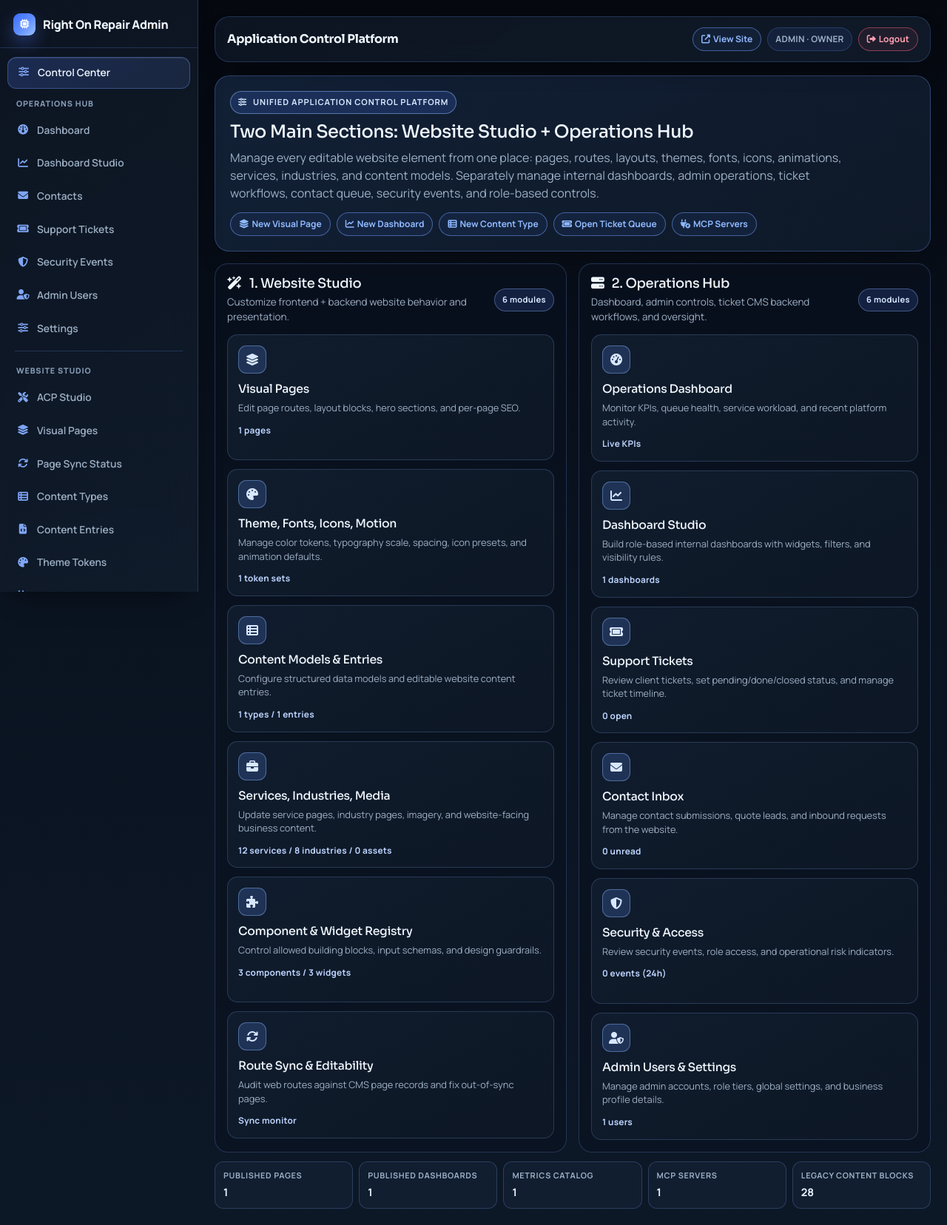
After one commit to Sharky1925/my-launcher-ready, a Flask app: page /admin/control-center in a window 1280 px wide. The commit adds this page. Shown: the whole page at 74% size. Run offline with Flask 3, Linux system fonts and the light colour scheme; a user stored in the database is signed in; data comes from the database, SQL or seed files in the repository; data that the repository does not hold is empty; some libraries are stand-ins or nearby versions.

Commit message:
Build two-section admin control center for website studio and operations hub

```diff
--- a/app/routes/admin.py
+++ b/app/routes/admin.py
@@ -212,6 +212,7 @@ SUPPORT_TICKET_EVENT_BADGES = {
     SUPPORT_TICKET_EVENT_ADMIN_UPDATE: 'bg-secondary',
 }
 ADMIN_PERMISSION_MAP = {
+    'admin.control_center': 'dashboard:view',
     'admin.dashboard': 'dashboard:view',
     'admin.services': 'content:manage',
     'admin.service_add': 'content:manage',
@@ -1168,6 +1169,172 @@ def logout():
     return redirect(url_for('admin.login'))
 
 
+@admin_bp.route('/control-center')
+@login_required
+def control_center():
+    now = utc_now_naive()
+    last_24h = now - timedelta(hours=24)
+    open_ticket_statuses = [
+        SUPPORT_TICKET_STATUS_OPEN,
+        SUPPORT_TICKET_STATUS_IN_PROGRESS,
+        SUPPORT_TICKET_STATUS_WAITING_CUSTOMER,
+    ]
+
+    page_count = AcpPageDocument.query.count()
+    dashboard_count = AcpDashboardDocument.query.count()
+    published_page_count = AcpPageDocument.query.filter_by(status=WORKFLOW_PUBLISHED).count()
+    published_dashboard_count = AcpDashboardDocument.query.filter_by(status=WORKFLOW_PUBLISHED).count()
+    content_type_count = AcpContentType.query.filter_by(is_enabled=True).count()
+    content_entry_count = AcpContentEntry.query.count()
+    theme_token_count = AcpThemeTokenSet.query.count()
+    registry_component_count = AcpComponentDefinition.query.filter_by(is_enabled=True).count()
+    registry_widget_count = AcpWidgetDefinition.query.filter_by(is_enabled=True).count()
+    metric_count = AcpMetricDefinition.query.filter_by(is_enabled=True).count()
+    mcp_server_count = AcpMcpServer.query.count()
+    services_count = Service.query.count()
+    industries_count = Industry.query.count()
+    media_count = Media.query.count()
+    content_block_count = ContentBlock.query.count()
+
+    ticket_open_count = SupportTicket.query.filter(SupportTicket.status.in_(open_ticket_statuses)).count()
+    contacts_unread_count = ContactSubmission.query.filter_by(is_read=False).count()
+    security_24h_count = SecurityEvent.query.filter(SecurityEvent.created_at >= last_24h).count()
+    users_count = User.query.count()
+
+    website_modules = [
+        {
+            'title': 'Visual Pages',
+            'description': 'Edit page routes, layout blocks, hero sections, and per-page SEO.',
+            'icon': 'fa-solid fa-layer-group',
+            'href': url_for('admin.acp_pages'),
+            'permission': 'acp:pages:manage',
+            'metric': f'{page_count} pages',
+        },
+        {
+            'title': 'Theme, Fonts, Icons, Motion',
+            'description': 'Manage color tokens, typography scale, spacing, icon presets, and animation defaults.',
+            'icon': 'fa-solid fa-palette',
+            'href': url_for('admin.acp_theme_tokens'),
+            'permission': 'acp:theme:manage',
+            'metric': f'{theme_token_count} token sets',
+        },
+        {
+            'title': 'Content Models & Entries',
+            'description': 'Configure structured data models and editable website content entries.',
+            'icon': 'fa-solid fa-table-list',
+            'href': url_for('admin.acp_content_types'),
+            'permission': 'acp:content:manage',
+            'metric': f'{content_type_count} types / {content_entry_count} entries',
+        },
+        {
+            'title': 'Services, Industries, Media',
+            'description': 'Update service pages, industry pages, imagery, and website-facing business content.',
+            'icon': 'fa-solid fa-briefcase',
+            'href': url_for('admin.services'),
+            'permission': 'content:manage',
+            'metric': f'{services_count} services / {industries_count} industries / {media_count} assets',
+        },
+        {
+            'title': 'Component & Widget Registry',
+            'description': 'Control allowed building blocks, input schemas, and design guardrails.',
+            'icon': 'fa-solid fa-puzzle-piece',
+            'href': url_for('admin.acp_registry'),
+            'permission': 'acp:registry:manage',
+            'metric': f'{registry_component_count} components / {registry_widget_count} widgets',
+        },
+        {
+            'title': 'Route Sync & Editability',
+            'description': 'Audit web routes against CMS page records and fix out-of-sync pages.',
+            'icon': 'fa-solid fa-arrows-rotate',
+            'href': url_for('admin.acp_sync_status'),
+            'permission': 'acp:pages:manage',
+            'metric': 'Sync monitor',
+        },
+    ]
+
+    operations_modules = [
+        {
+            'title': 'Operations Dashboard',
+            'description': 'Monitor KPIs, queue health, service workload, and recent platform activity.',
+            'icon': 'fa-solid fa-gauge-high',
+            'href': url_for('admin.dashboard'),
+            'permission': 'dashboard:view',
+            'metric': 'Live KPIs',
+        },
+        {
+            'title': 'Dashboard Studio',
+            'description': 'Build role-based internal dashboards with widgets, filters, and visibility rules.',
+            'icon': 'fa-solid fa-chart-line',
+            'href': url_for('admin.acp_dashboards'),
+            'permission': 'acp:dashboards:manage',
+            'metric': f'{dashboard_count} dashboards',
+        },
+        {
+            'title': 'Support Tickets',
+            'description': 'Review client tickets, set pending/done/closed status, and manage ticket timeline.',
+            'icon': 'fa-solid fa-ticket',
+            'href': url_for('admin.support_tickets'),
+            'permission': 'support:manage',
+            'metric': f'{ticket_open_count} open',
+        },
+        {
+            'title': 'Contact Inbox',
+            'description': 'Manage contact submissions, quote leads, and inbound requests from the website.',
+            'icon': 'fa-solid fa-envelope',
+            'href': url_for('admin.contacts'),
+            'permission': 'support:manage',
+            'metric': f'{contacts_unread_count} unread',
+        },
+        {
+            'title': 'Security & Access',
+            'description': 'Review security events, role access, and operational risk indicators.',
+            'icon': 'fa-solid fa-shield-halved',
+            'href': url_for('admin.security_events'),
+            'permission': 'security:view',
+            'metric': f'{security_24h_count} events (24h)',
+        },
+        {
+            'title': 'Admin Users & Settings',
+            'description': 'Manage admin accounts, role tiers, global settings, and business profile details.',
+            'icon': 'fa-solid fa-user-shield',
+            'href': url_for('admin.users'),
+            'permission': 'users:manage',
+            'metric': f'{users_count} users',
+        },
+    ]
+
+    visible_website_modules = [item for item in website_modules if has_permission(current_user, item['permission'])]
+    visible_operations_modules = [item for item in operations_modules if has_permission(current_user, item['permission'])]
+
+    quick_actions = []
+    if has_permission(current_user, 'acp:pages:manage'):
+        quick_actions.append({'label': 'New Visual Page', 'href': url_for('admin.acp_page_add'), 'icon': 'fa-solid fa-layer-group'})
+    if has_permission(current_user, 'acp:dashboards:manage'):
+        quick_actions.append({'label': 'New Dashboard', 'href': url_for('admin.acp_dashboard_add'), 'icon': 'fa-solid fa-chart-line'})
+    if has_permission(current_user, 'acp:content:manage'):
+        quick_actions.append({'label': 'New Content Type', 'href': url_for('admin.acp_content_type_add'), 'icon': 'fa-solid fa-table-list'})
+    if has_permission(current_user, 'support:manage'):
+        quick_actions.append({'label': 'Open Ticket Queue', 'href': url_for('admin.support_tickets'), 'icon': 'fa-solid fa-ticket'})
+    if has_permission(current_user, 'acp:mcp:manage'):
+        quick_actions.append({'label': 'MCP Servers', 'href': url_for('admin.acp_mcp_servers'), 'icon': 'fa-solid fa-plug-circle-bolt'})
+
+    return render_template(
+        'admin/control_center.html',
+        website_modules=visible_website_modules,
+        operations_modules=visible_operations_modules,
+        quick_actions=quick_actions,
+        section_stats={
+            'website_total': len(visible_website_modules),
+            'operations_total': len(visible_operations_modules),
+            'published_pages': published_page_count,
+            'published_dashboards': published_dashboard_count,
+            'metrics': metric_count,
+            'mcp_servers': mcp_server_count,
+            'content_blocks': content_block_count,
+        },
+    )
+
+
 # Dashboard
 @admin_bp.route('/')
 @login_required
--- a/app/templates/admin/base.html
+++ b/app/templates/admin/base.html
@@ -92,6 +92,15 @@
       gap: 4px;
       padding: 12px 10px 18px;
     }
+    .sidebar-label {
+      color: #9cb4d2;
+      font-size: .67rem;
+      font-weight: 800;
+      text-transform: uppercase;
+      letter-spacing: .08em;
+      padding: 8px 12px 4px;
+      opacity: .85;
+    }
     .sidebar-nav .nav-link {
       display: flex;
       align-items: center;
@@ -478,17 +497,37 @@
     </div>
     <nav class="sidebar-nav">
       {% if current_user.has_permission('dashboard:view') %}
+      <a class="nav-link {% if request.endpoint == 'admin.control_center' %}active{% endif %}" href="{{ url_for('admin.control_center') }}"><i class="fa-solid fa-sliders"></i>Control Center</a>
+      {% endif %}
+      <div class="sidebar-label">Operations Hub</div>
+      {% if current_user.has_permission('dashboard:view') %}
       <a class="nav-link {% if request.endpoint == 'admin.dashboard' %}active{% endif %}" href="{{ url_for('admin.dashboard') }}"><i class="fa-solid fa-gauge"></i>Dashboard</a>
       {% endif %}
+      {% if current_user.has_permission('acp:dashboards:manage') %}
+      <a class="nav-link {% if request.endpoint in ['admin.acp_dashboards', 'admin.acp_dashboard_add', 'admin.acp_dashboard_edit'] %}active{% endif %}" href="{{ url_for('admin.acp_dashboards') }}"><i class="fa-solid fa-chart-line"></i>Dashboard Studio</a>
+      {% endif %}
+      {% if current_user.has_permission('support:manage') %}
+      <a class="nav-link {% if request.endpoint in ['admin.contacts', 'admin.contact_view'] %}active{% endif %}" href="{{ url_for('admin.contacts') }}"><i class="fa-solid fa-envelope"></i>Contacts</a>
+      <a class="nav-link {% if request.endpoint in ['admin.support_tickets', 'admin.support_ticket_view'] %}active{% endif %}" href="{{ url_for('admin.support_tickets') }}"><i class="fa-solid fa-ticket"></i>Support Tickets</a>
+      {% endif %}
+      {% if current_user.has_permission('security:view') %}
+      <a class="nav-link {% if request.endpoint == 'admin.security_events' %}active{% endif %}" href="{{ url_for('admin.security_events') }}"><i class="fa-solid fa-shield-halved"></i>Security Events</a>
+      {% endif %}
+      {% if current_user.has_permission('users:manage') %}
+      <a class="nav-link {% if request.endpoint in ['admin.users', 'admin.user_add', 'admin.user_edit'] %}active{% endif %}" href="{{ url_for('admin.users') }}"><i class="fa-solid fa-user-shield"></i>Admin Users</a>
+      {% endif %}
+      {% if current_user.has_permission('settings:manage') %}
+      <a class="nav-link {% if request.endpoint == 'admin.settings' %}active{% endif %}" href="{{ url_for('admin.settings') }}"><i class="fa-solid fa-sliders"></i>Settings</a>
+      {% endif %}
+
+      <div class="sidebar-sep"></div>
+      <div class="sidebar-label">Website Studio</div>
       {% if current_user.has_permission('acp:studio:view') %}
       <a class="nav-link {% if request.endpoint == 'admin.acp_studio' %}active{% endif %}" href="{{ url_for('admin.acp_studio') }}"><i class="fa-solid fa-screwdriver-wrench"></i>ACP Studio</a>
       {% endif %}
       {% if current_user.has_permission('acp:pages:manage') %}
       <a class="nav-link {% if request.endpoint in ['admin.acp_pages', 'admin.acp_page_add', 'admin.acp_page_edit'] %}active{% endif %}" href="{{ url_for('admin.acp_pages') }}"><i class="fa-solid fa-layer-group"></i>Visual Pages</a>
       <a class="nav-link {% if request.endpoint in ['admin.acp_sync_status'] %}active{% endif %}" href="{{ url_for('admin.acp_sync_status') }}"><i class="fa-solid fa-arrows-rotate"></i>Page Sync Status</a>
-      {% endif %}
-      {% if current_user.has_permission('acp:dashboards:manage') %}
-      <a class="nav-link {% if request.endpoint in ['admin.acp_dashboards', 'admin.acp_dashboard_add', 'admin.acp_dashboard_edit'] %}active{% endif %}" href="{{ url_for('admin.acp_dashboards') }}"><i class="fa-solid fa-chart-line"></i>Dashboard Studio</a>
       {% endif %}
       {% if current_user.has_permission('acp:content:manage') %}
       <a class="nav-link {% if request.endpoint in ['admin.acp_content_types', 'admin.acp_content_type_add', 'admin.acp_content_type_edit'] %}active{% endif %}" href="{{ url_for('admin.acp_content_types') }}"><i class="fa-solid fa-table-list"></i>Content Types</a>
@@ -553,17 +579,36 @@
       <div class="collapse navbar-collapse" id="adminMobileNav">
         <ul class="navbar-nav pt-2">
           {% if current_user.has_permission('dashboard:view') %}
+          <li class="nav-item"><a class="nav-link {% if request.endpoint == 'admin.control_center' %}active{% endif %}" href="{{ url_for('admin.control_center') }}">Control Center</a></li>
+          {% endif %}
+          <li class="nav-section-label">Operations Hub</li>
+          {% if current_user.has_permission('dashboard:view') %}
           <li class="nav-item"><a class="nav-link {% if request.endpoint == 'admin.dashboard' %}active{% endif %}" href="{{ url_for('admin.dashboard') }}">Dashboard</a></li>
           {% endif %}
+          {% if current_user.has_permission('acp:dashboards:manage') %}
+          <li class="nav-item"><a class="nav-link {% if request.endpoint in ['admin.acp_dashboards', 'admin.acp_dashboard_add', 'admin.acp_dashboard_edit'] %}active{% endif %}" href="{{ url_for('admin.acp_dashboards') }}">Dashboard Studio</a></li>
+          {% endif %}
+          {% if current_user.has_permission('support:manage') %}
+          <li class="nav-item"><a class="nav-link {% if request.endpoint in ['admin.contacts', 'admin.contact_view'] %}active{% endif %}" href="{{ url_for('admin.contacts') }}">Contacts</a></li>
+          <li class="nav-item"><a class="nav-link {% if request.endpoint in ['admin.support_tickets', 'admin.support_ticket_view'] %}active{% endif %}" href="{{ url_for('admin.support_tickets') }}">Support Tickets</a></li>
+          {% endif %}
+          {% if current_user.has_permission('security:view') %}
+          <li class="nav-item"><a class="nav-link {% if request.endpoint == 'admin.security_events' %}active{% endif %}" href="{{ url_for('admin.security_events') }}">Security Events</a></li>
+          {% endif %}
+          {% if current_user.has_permission('users:manage') %}
+          <li class="nav-item"><a class="nav-link {% if request.endpoint in ['admin.users', 'admin.user_add', 'admin.user_edit'] %}active{% endif %}" href="{{ url_for('admin.users') }}">Admin Users</a></li>
+          {% endif %}
+          {% if current_user.has_permission('settings:manage') %}
+          <li class="nav-item"><a class="nav-link {% if request.endpoint == 'admin.settings' %}active{% endif %}" href="{{ url_for('admin.settings') }}">Settings</a></li>
+          {% endif %}
+
+          <li class="nav-section-label">Website Studio</li>
           {% if current_user.has_permission('acp:studio:view') %}
           <li class="nav-item"><a class="nav-link {% if request.endpoint == 'admin.acp_studio' %}active{% endif %}" href="{{ url_for('admin.acp_studio') }}">ACP Studio</a></li>
           {% endif %}
           {% if current_user.has_permission('acp:pages:manage') %}
           <li class="nav-item"><a class="nav-link {% if request.endpoint in ['admin.acp_pages', 'admin.acp_page_add', 'admin.acp_page_edit'] %}active{% endif %}" href="{{ url_for('admin.acp_pages') }}">Visual Pages</a></li>
           <li class="nav-item"><a class="nav-link {% if request.endpoint in ['admin.acp_sync_status'] %}active{% endif %}" href="{{ url_for('admin.acp_sync_status') }}">Page Sync Status</a></li>
-          {% endif %}
-          {% if current_user.has_permission('acp:dashboards:manage') %}
-          <li class="nav-item"><a class="nav-link {% if request.endpoint in ['admin.acp_dashboards', 'admin.acp_dashboard_add', 'admin.acp_dashboard_edit'] %}active{% endif %}" href="{{ url_for('admin.acp_dashboards') }}">Dashboard Studio</a></li>
           {% endif %}
           {% if current_user.has_permission('acp:content:manage') %}
           <li class="nav-item"><a class="nav-link {% if request.endpoint in ['admin.acp_content_types', 'admin.acp_content_type_add', 'admin.acp_content_type_edit'] %}active{% endif %}" href="{{ url_for('admin.acp_content_types') }}">Content Types</a></li>
--- /dev/null
+++ b/app/templates/admin/control_center.html
@@ -0,0 +1,253 @@
+{% extends "admin/base.html" %}
+{% block page_title %}Application Control Platform{% endblock %}
+
+{% block extra_css %}
+<style nonce="{{ csp_nonce }}">
+  .cc-intro {
+    border: 1px solid rgba(116, 160, 255, 0.3);
+    background: linear-gradient(150deg, rgba(20, 35, 58, 0.9), rgba(15, 26, 42, 0.92));
+    border-radius: 20px;
+    padding: 20px;
+    box-shadow: 0 20px 40px -28px rgba(0, 0, 0, 0.75);
+  }
+  .cc-kicker {
+    display: inline-flex;
+    align-items: center;
+    gap: 8px;
+    border-radius: 999px;
+    border: 1px solid rgba(145, 188, 255, 0.5);
+    background: rgba(76, 125, 255, 0.18);
+    color: #d8e8ff;
+    font-size: .7rem;
+    text-transform: uppercase;
+    letter-spacing: .08em;
+    font-weight: 700;
+    padding: 6px 10px;
+    margin-bottom: 10px;
+  }
+  .cc-intro h2 {
+    margin: 0 0 8px;
+    font-size: 1.5rem;
+  }
+  .cc-intro p {
+    margin: 0;
+    color: var(--text-muted);
+    max-width: 840px;
+  }
+  .cc-actions {
+    margin-top: 14px;
+    display: flex;
+    gap: 8px;
+    flex-wrap: wrap;
+  }
+
+  .cc-section {
+    border: 1px solid rgba(116, 160, 255, 0.24);
+    border-radius: 18px;
+    background: rgba(10, 18, 32, 0.65);
+    padding: 16px;
+    height: 100%;
+  }
+  .cc-section-head {
+    display: flex;
+    justify-content: space-between;
+    align-items: center;
+    gap: 10px;
+    margin-bottom: 14px;
+  }
+  .cc-section-title {
+    margin: 0;
+    font-size: 1.12rem;
+    display: flex;
+    align-items: center;
+    gap: 10px;
+  }
+  .cc-section-sub {
+    margin: 4px 0 0;
+    color: var(--text-muted);
+    font-size: .84rem;
+  }
+  .cc-stat-chip {
+    border-radius: 999px;
+    border: 1px solid rgba(147, 186, 255, 0.36);
+    background: rgba(86, 127, 255, 0.16);
+    color: #d5e6ff;
+    font-size: .7rem;
+    font-weight: 700;
+    letter-spacing: .03em;
+    padding: 6px 10px;
+    white-space: nowrap;
+  }
+  .cc-grid {
+    display: grid;
+    gap: 12px;
+    grid-template-columns: repeat(auto-fit, minmax(220px, 1fr));
+  }
+  .cc-module {
+    display: block;
+    border-radius: 14px;
+    border: 1px solid rgba(120, 162, 235, 0.24);
+    background: linear-gradient(150deg, rgba(17, 29, 46, 0.94), rgba(14, 24, 38, 0.9));
+    padding: 14px;
+    min-height: 170px;
+    transition: transform .2s ease, border-color .2s ease, box-shadow .2s ease;
+  }
+  .cc-module:hover {
+    transform: translateY(-2px);
+    border-color: rgba(157, 197, 255, 0.52);
+    box-shadow: 0 16px 26px -20px rgba(0, 0, 0, 0.75);
+    color: inherit;
+  }
+  .cc-module-icon {
+    width: 38px;
+    height: 38px;
+    border-radius: 11px;
+    display: inline-flex;
+    align-items: center;
+    justify-content: center;
+    background: rgba(95, 146, 255, 0.2);
+    border: 1px solid rgba(144, 186, 255, 0.42);
+    color: #d8e7ff;
+    margin-bottom: 12px;
+    font-size: 1rem;
+  }
+  .cc-module h4 {
+    margin: 0 0 6px;
+    font-size: .98rem;
+  }
+  .cc-module p {
+    margin: 0 0 12px;
+    color: var(--text-muted);
+    font-size: .8rem;
+    line-height: 1.45;
+  }
+  .cc-module-foot {
+    font-size: .74rem;
+    color: #bcd4ff;
+    font-weight: 700;
+    letter-spacing: .02em;
+  }
+  .cc-meta-row {
+    margin-top: 12px;
+    display: grid;
+    gap: 8px;
+    grid-template-columns: repeat(auto-fit, minmax(150px, 1fr));
+  }
+  .cc-meta-item {
+    border-radius: 12px;
+    border: 1px solid rgba(122, 162, 240, 0.24);
+    background: rgba(20, 34, 54, 0.7);
+    padding: 10px 11px;
+  }
+  .cc-meta-item .label {
+    font-size: .68rem;
+    text-transform: uppercase;
+    letter-spacing: .06em;
+    color: var(--text-muted);
+    margin-bottom: 4px;
+    font-weight: 700;
+  }
+  .cc-meta-item .value {
+    font-size: .9rem;
+    font-weight: 700;
+    color: #e9f3ff;
+  }
+</style>
+{% endblock %}
+
+{% block content %}
+<div class="cc-intro mb-3">
+  <div class="cc-kicker"><i class="fa-solid fa-sliders"></i> Unified Application Control Platform</div>
+  <h2>Two Main Sections: Website Studio + Operations Hub</h2>
+  <p>
+    Manage every editable website element from one place: pages, routes, layouts, themes, fonts, icons, animations, services, industries,
+    and content models. Separately manage internal dashboards, admin operations, ticket workflows, contact queue, security events, and role-based controls.
+  </p>
+  {% if quick_actions %}
+  <div class="cc-actions">
+    {% for action in quick_actions %}
+    <a href="{{ action.href }}" class="btn btn-sm btn-outline-primary"><i class="{{ action.icon }} me-1"></i>{{ action.label }}</a>
+    {% endfor %}
+  </div>
+  {% endif %}
+</div>
+
+<div class="row g-3">
+  <div class="col-xl-6">
+    <section class="cc-section">
+      <div class="cc-section-head">
+        <div>
+          <h3 class="cc-section-title"><i class="fa-solid fa-wand-magic-sparkles"></i> 1. Website Studio</h3>
+          <p class="cc-section-sub">Customize frontend + backend website behavior and presentation.</p>
+        </div>
+        <span class="cc-stat-chip">{{ section_stats.website_total }} modules</span>
+      </div>
+      <div class="cc-grid">
+        {% for item in website_modules %}
+        <a href="{{ item.href }}" class="cc-module">
+          <span class="cc-module-icon"><i class="{{ item.icon }}"></i></span>
+          <h4>{{ item.title }}</h4>
+          <p>{{ item.description }}</p>
+          <div class="cc-module-foot">{{ item.metric }}</div>
+        </a>
+        {% else %}
+        <div class="cc-module">
+          <h4>No Website Studio access</h4>
+          <p>Your current role does not include website customization permissions.</p>
+        </div>
+        {% endfor %}
+      </div>
+    </section>
+  </div>
+
+  <div class="col-xl-6">
+    <section class="cc-section">
+      <div class="cc-section-head">
+        <div>
+          <h3 class="cc-section-title"><i class="fa-solid fa-server"></i> 2. Operations Hub</h3>
+          <p class="cc-section-sub">Dashboard, admin controls, ticket CMS backend workflows, and oversight.</p>
+        </div>
+        <span class="cc-stat-chip">{{ section_stats.operations_total }} modules</span>
+      </div>
+      <div class="cc-grid">
+        {% for item in operations_modules %}
+        <a href="{{ item.href }}" class="cc-module">
+          <span class="cc-module-icon"><i class="{{ item.icon }}"></i></span>
+          <h4>{{ item.title }}</h4>
+          <p>{{ item.description }}</p>
+          <div class="cc-module-foot">{{ item.metric }}</div>
+        </a>
+        {% else %}
+        <div class="cc-module">
+          <h4>No Operations Hub access</h4>
+          <p>Your current role does not include dashboard or admin operations permissions.</p>
+        </div>
+        {% endfor %}
+      </div>
+    </section>
+  </div>
+</div>
+
+<div class="cc-meta-row">
+  <div class="cc-meta-item">
+    <div class="label">Published Pages</div>
+    <div class="value">{{ section_stats.published_pages }}</div>
+  </div>
+  <div class="cc-meta-item">
+    <div class="label">Published Dashboards</div>
+    <div class="value">{{ section_stats.published_dashboards }}</div>
+  </div>
+  <div class="cc-meta-item">
+    <div class="label">Metrics Catalog</div>
+    <div class="value">{{ section_stats.metrics }}</div>
+  </div>
+  <div class="cc-meta-item">
+    <div class="label">MCP Servers</div>
+    <div class="value">{{ section_stats.mcp_servers }}</div>
+  </div>
+  <div class="cc-meta-item">
+    <div class="label">Legacy Content Blocks</div>
+    <div class="value">{{ section_stats.content_blocks }}</div>
+  </div>
+</div>
+{% endblock %}
```
Also changed, not shown: other parts of app/templates/admin/base.html (+10 -26 lines), app/templates/admin/acp/theme_token_form.html (+45 -1 lines), app/tests/test_security_and_cms.py (+12 -0 lines).
